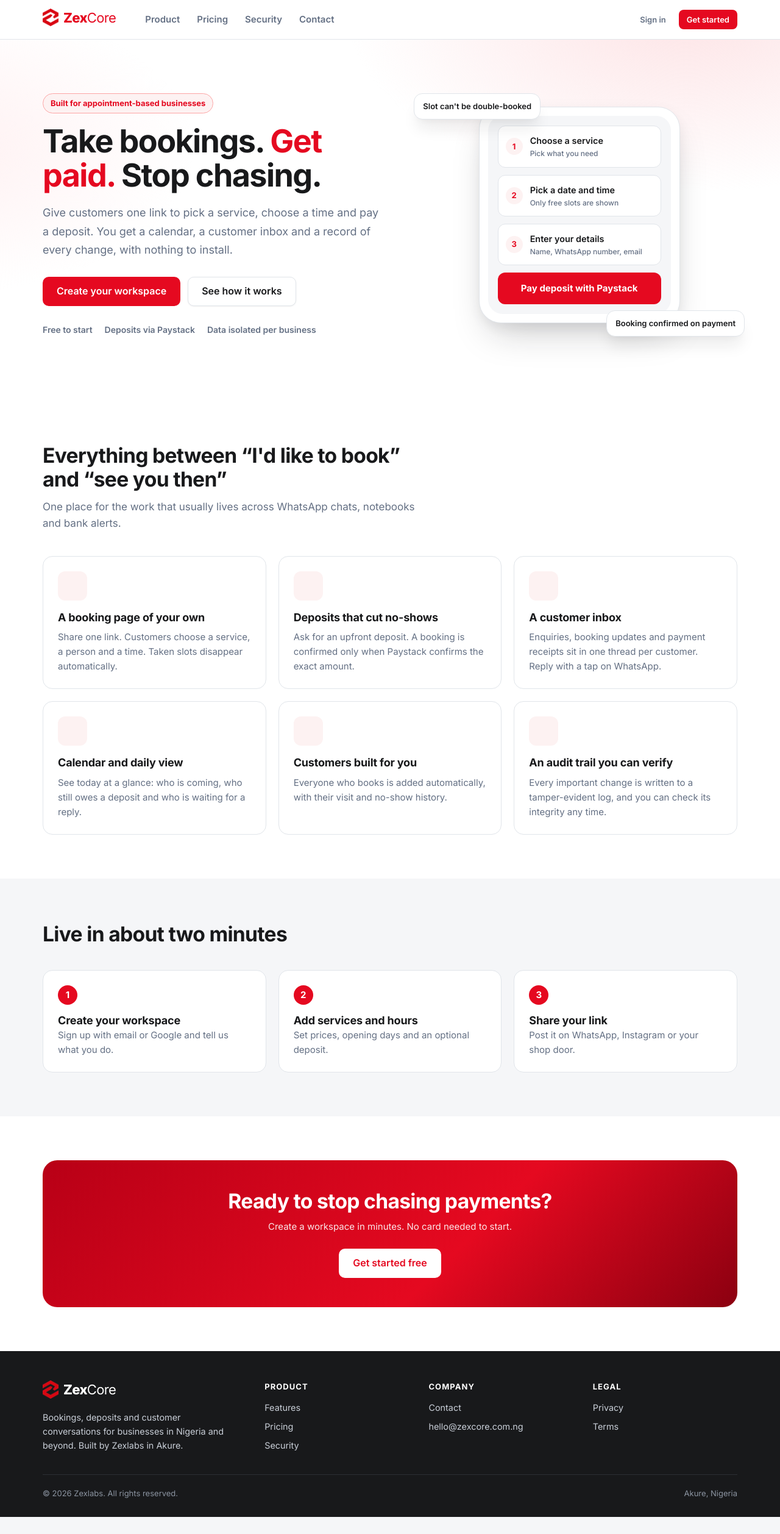
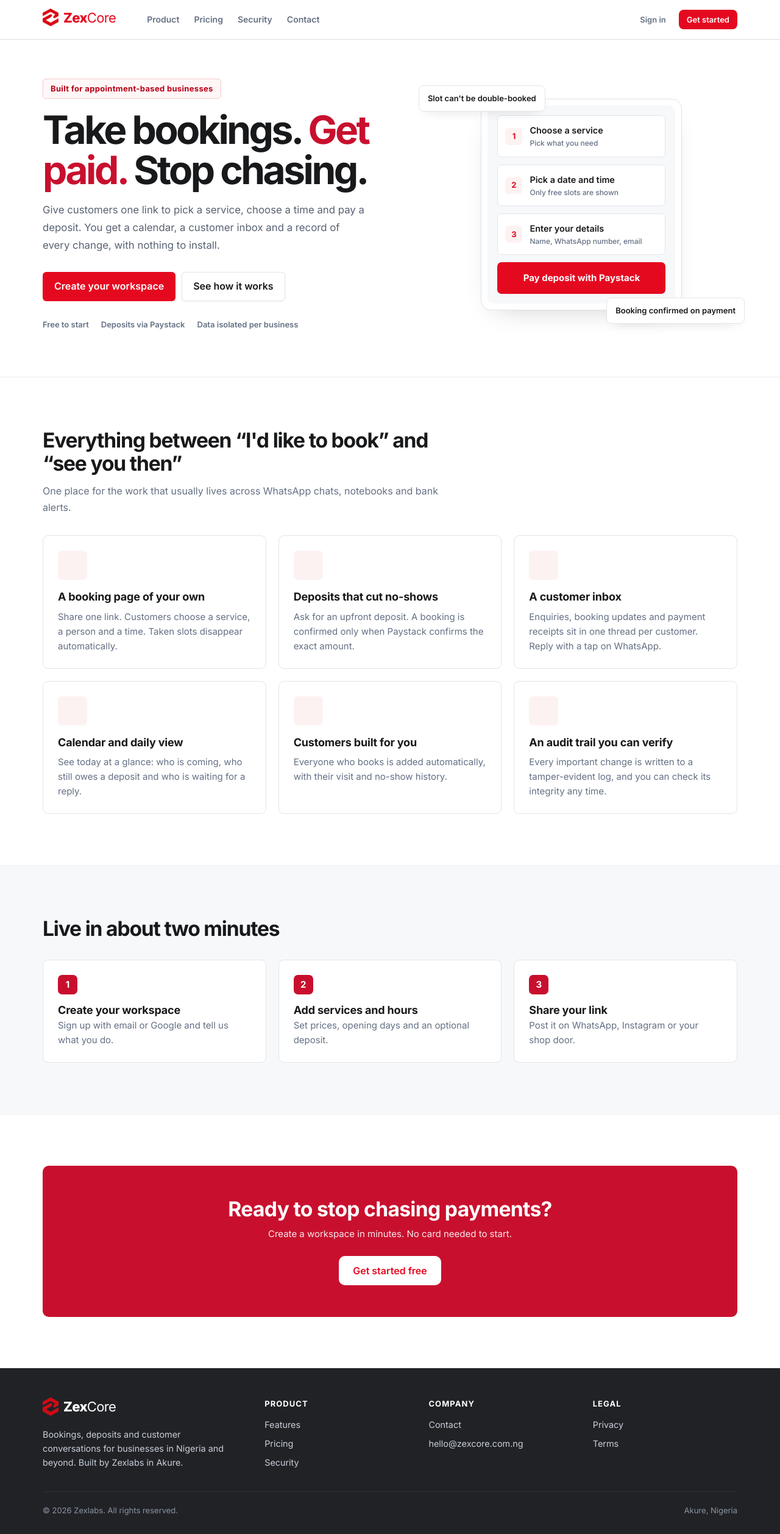
Before and after one commit to malcryptt/Zexcore, a website built with Vite: page apps/dashboard/index.html in a window 1280 px wide. Shown: the whole page at 61% size. Before the commit the page ends 2488 px from the top, so only its background shows below. Built offline with nearby package versions, Linux system fonts and the light colour scheme; no server answers; what lucide-static would draw is missing.

Commit message:
Polish public pages with enterprise minimalist styling

```diff
--- a/apps/dashboard/src/styles/site.css
+++ b/apps/dashboard/src/styles/site.css
@@ -69,3 +69,59 @@
 .foot-grid ul { list-style: none; padding: 0; margin: 0; display: grid; gap: 8px; font-size: .9rem; }
 .foot-bottom { border-top: 1px solid #2c2f34; margin-top: 36px; padding-top: 20px; display: flex; flex-wrap: wrap; gap: 8px 24px; justify-content: space-between; font-size: .8125rem; color: #8b94a1; }
 .site-footer .brand { color: #fff; }
+
+
+/* ───────── Enterprise polish: marketing pages ───────── */
+.site-nav { background: #fff; box-shadow: 0 1px 0 rgba(24,25,27,.04); }
+.site-nav .container { gap: 18px; }
+.site-links { gap: 2px; margin-left: 22px; }
+.site-links a { padding: 9px 11px; font-size: .875rem; border-radius: 6px; }
+.site-links a:hover, .site-links a[aria-current="page"] { background: #f6f7f8; color: #18191b; }
+.site .hero { background: #fff; padding: 64px 0 76px; }
+.site .hero::after { content: ''; position: absolute; left: 0; right: 0; bottom: 0; height: 1px; background: #e8eaed; }
+.site .hero-grid { gap: clamp(28px, 5vw, 64px); }
+.site .eyebrow { background: #fff7f7; border-color: #f4c7cc; color: #b80016; border-radius: 5px; letter-spacing: .025em; }
+.site .hero h1 { max-width: 680px; font-size: clamp(2.5rem, 5vw, 4.15rem); line-height: 1.03; letter-spacing: -.055em; }
+.site .hero h1 em { color: #c8102e; }
+.site .lead { max-width: 530px; font-size: 1.05rem; line-height: 1.75; color: #586273; }
+.site .hero-actions { gap: 10px; }
+.site .hero-actions .btn { min-height: 46px; padding-inline: 18px; border-radius: 6px; }
+.site .trust-row { gap: 12px 20px; font-size: .8125rem; }
+.site .phone { border-radius: 16px; padding: 10px; border-color: #dfe3e8; box-shadow: 0 18px 42px -26px rgba(24,25,27,.28); }
+.site .phone-screen { border-radius: 10px; background: #f7f8fa; }
+.site .phone .step-row { border-radius: 7px; }
+.site .phone .step-row .n { border-radius: 6px; }
+.site .phone .pay { border-radius: 7px; }
+.site .float-chip { border-radius: 8px; box-shadow: 0 8px 22px -14px rgba(24,25,27,.24); }
+.site .section { padding: clamp(52px, 7vw, 84px) 0; }
+.site .section.alt { background: #f7f8fa; border-top: 1px solid #edf0f3; border-bottom: 1px solid #edf0f3; }
+.site .section-head { max-width: 700px; margin-bottom: 32px; }
+.site .section-head h2 { letter-spacing: -.035em; }
+.site .section-head p { font-size: 1rem; line-height: 1.7; }
+.site .feature, .site .steps-3 > div, .site .price-card { border-radius: 9px; box-shadow: none; }
+.site .feature { padding: 24px; transition: border-color .18s, transform .18s; }
+.site .feature:hover { border-color: #d4d9df; transform: translateY(-2px); }
+.site .feature .icon-tile { border-radius: 7px; }
+.site .steps-3 > div { padding: 24px; }
+.site .steps-3 > div::before { border-radius: 7px; background: #c8102e; }
+.site .cta-band { border-radius: 10px; background: #c8102e; padding: clamp(32px, 5vw, 52px) 24px; }
+.site .price-card { border: 1px solid var(--border); background: #fff; }
+.site .price-card:has(.btn-primary) { border-color: #e9a0a8; box-shadow: inset 0 3px 0 #c8102e; }
+.site .price-card .amt { letter-spacing: -.045em; }
+.site .page-hero { background: #fff; border-bottom: 1px solid #e8eaed; padding: 48px 0 32px; }
+.site .page-hero h1 { font-size: clamp(2.1rem, 4vw, 3.2rem); letter-spacing: -.045em; }
+.site .prose { line-height: 1.75; }
+.site .site-footer { background: #202226; }
+.site .site-footer .brand { color: #fff; }
+.site .site-footer a { transition: color .15s; }
+@media (max-width: 759px) {
+  .site .hero { padding: 44px 0 52px; }
+  .site .hero h1 { font-size: clamp(2.35rem, 10vw, 3.1rem); }
+  .site .section { padding: 52px 0; }
+  .site .container { padding-inline: 18px; }
+  .site .hero-actions .btn { flex: 1 1 auto; }
+  .site .float-chip { display: none; }
+}
+@media (prefers-reduced-motion: reduce) {
+  .site *, .site *::before, .site *::after { scroll-behavior: auto !important; transition-duration: .01ms !important; animation-duration: .01ms !important; }
+}
```
